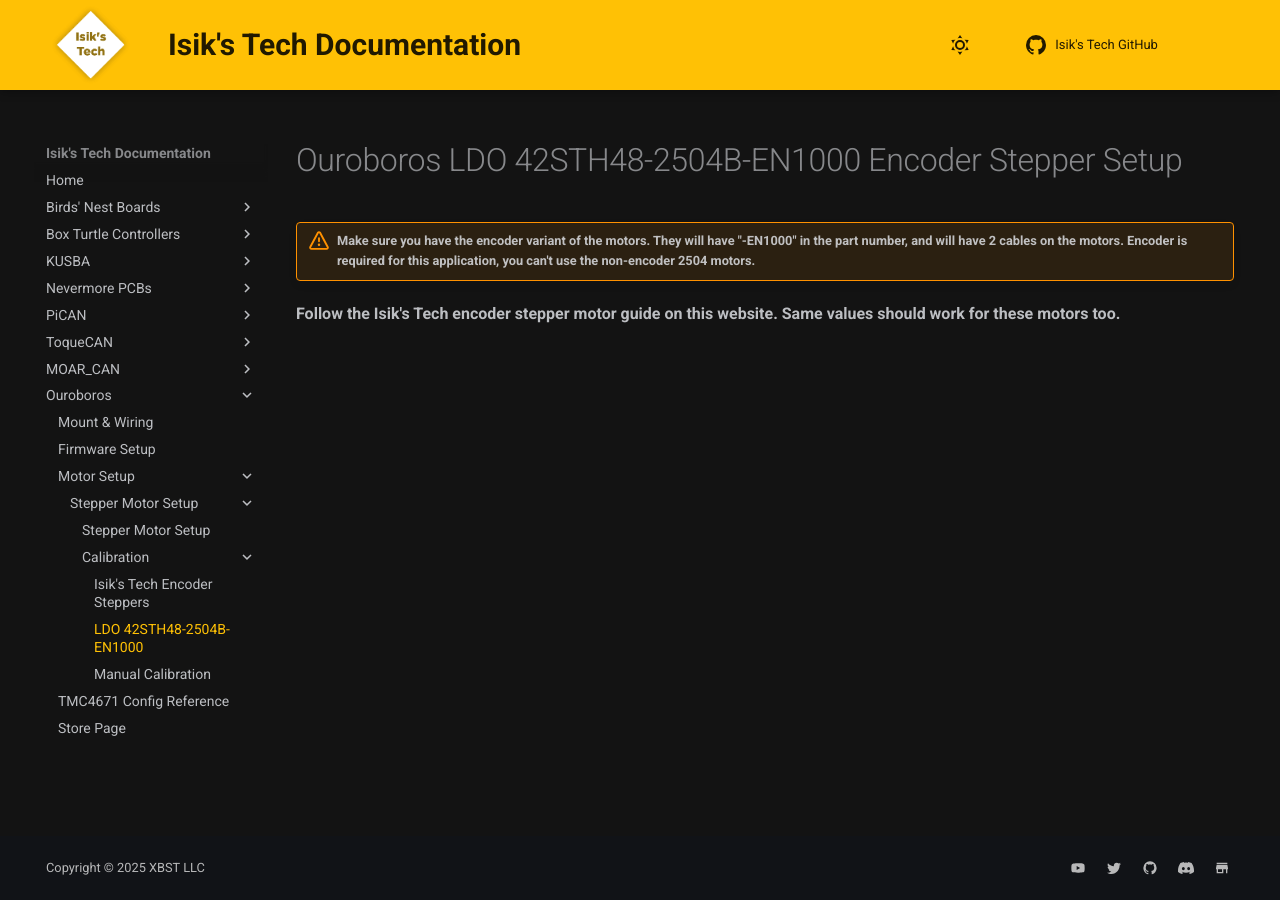
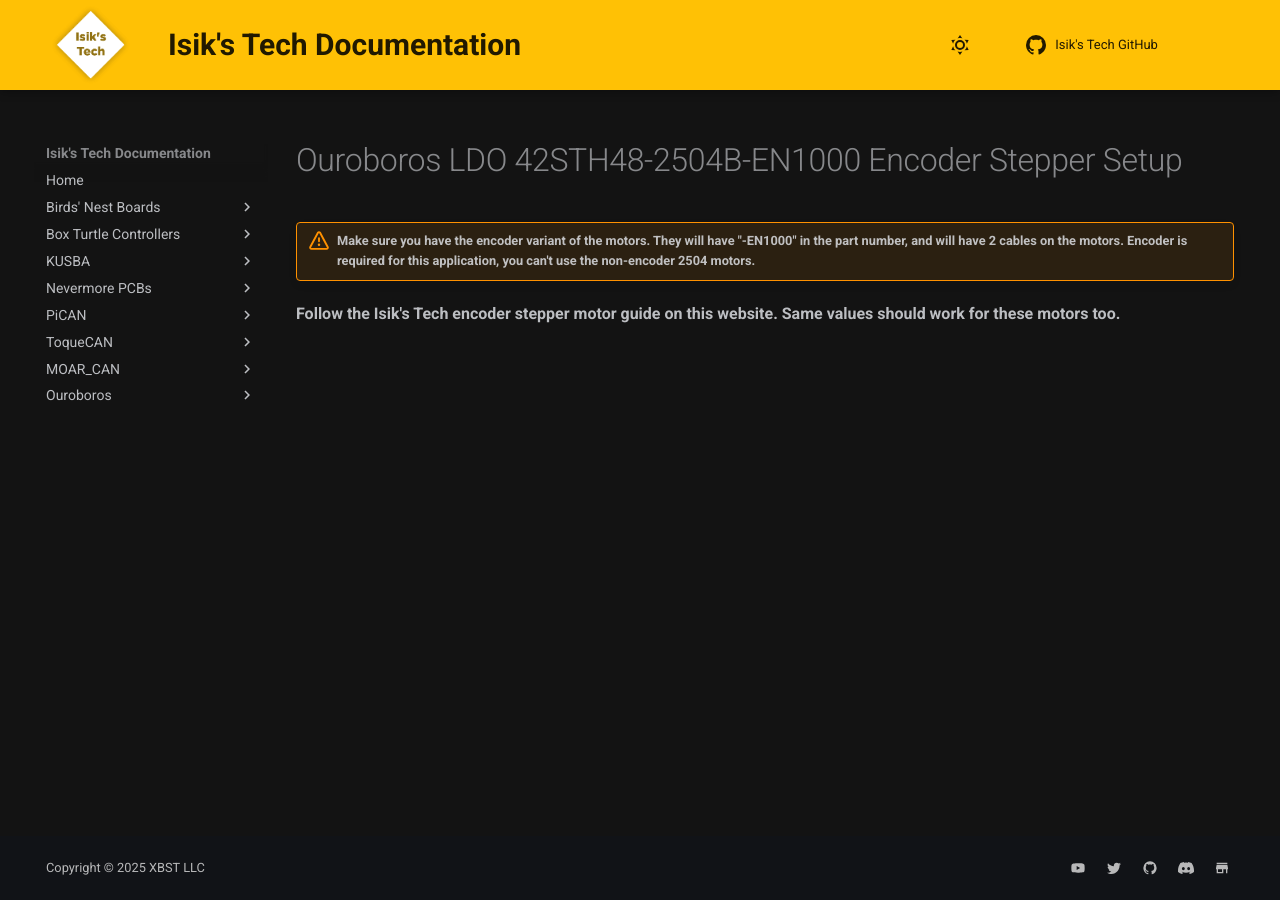
Before and after one commit to xbst/docs, an MkDocs documentation site: the page built from docs/Ouroboros/LDO.md, in a window 1280 px wide. Built offline with MkDocs 1.6.1 and Material for MkDocs 9.7.7, drawn with Linux system fonts in a browser that asks for light colours.

Commit message:
Update mkdocs.yml

```diff
--- a/mkdocs.yml
+++ b/mkdocs.yml
@@ -160,7 +160,6 @@ nav:
         - "Stepper Motor Setup": "Ouroboros/Stepper-Setup.md"
         - "Calibration":
           - "Isik's Tech Encoder Steppers": "Ouroboros/IT.md"
-          - "LDO 42STH48-2504B-EN1000": "Ouroboros/LDO.md"
           - "Manual Calibration": "Ouroboros/Stepper-Calibration.md"
     - Ouroboros/gibberish.md
     - "Store Page": "https://store.isiks.tech/products/ouroboros"
```
